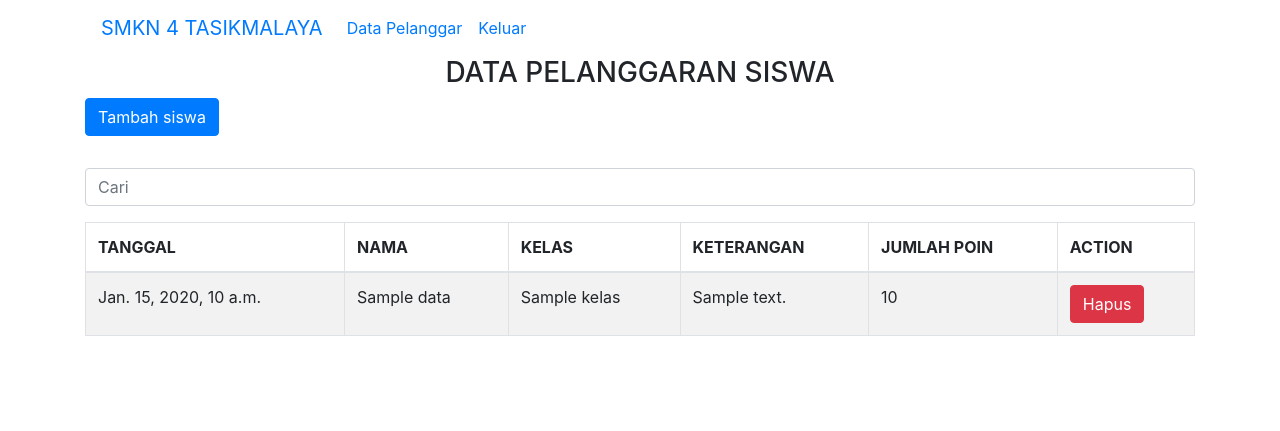
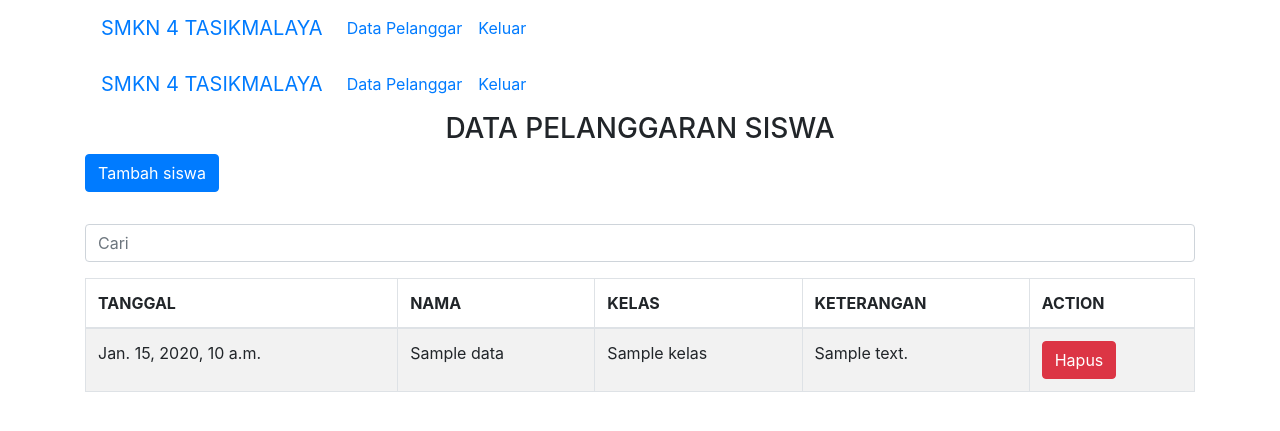
Before and after one commit to raysasitiaisyah/apk-pelanggaran-siswa-pbo, a Django app: template pelanggaransiswa/templates/data.html in a window 1280 px wide. Shown: the top 431 px of the page. Run offline with Django 3.2, Linux system fonts and the light colour scheme; the template is opened without the code that fills it: most values are stand-ins (such as "Sample title", 1, 10 or a date in 2020); some libraries are stand-ins or nearby versions.

Commit message:
Add files via upload

```diff
--- a/pelanggaransiswa/admin.py
+++ b/pelanggaransiswa/admin.py
@@ -2,6 +2,6 @@ from django.contrib import admin
 from pelanggaransiswa.models import *
 
 class DataAdmin(admin.ModelAdmin):
-  list_display = ['tanggal', 'nama', 'kelas', 'keterangan', 'jumlah_poin']
+  list_display = ['tanggal', 'nama', 'kelas', 'keterangan',]
 
 admin.site.register(Data, DataAdmin)
--- a/pelanggaransiswa/forms.py
+++ b/pelanggaransiswa/forms.py
@@ -12,5 +12,4 @@ class FormData(ModelForm):
       'nama' : forms.TextInput({'class' : 'form-control'}),
       'kelas' : forms.TextInput({'class' : 'form-control'}),
       'keterangan' : forms.Select({'class' : 'form-control'}),
-      'jumlah_poin' : forms.NumberInput({'class' : 'form-control'}),
     }
--- a/pelanggaransiswa/templates/data.html
+++ b/pelanggaransiswa/templates/data.html
@@ -1,6 +1,32 @@
 {% extends 'base.html' %}
 
 {% block content %}
+
+<div class="container">
+  <div class="row">
+    <div class="col-md-20">
+      <nav class="navbar navbar-expand-lg bg-body-tertiary">
+        <div class="container-fluid">
+          <a class="navbar-brand" href="#">SMKN 4 TASIKMALAYA</a>
+          <button class="navbar-toggler" type="button" data-bs-toggle="collapse" data-bs-target="#navbarNav" aria-controls="navbarNav" aria-expanded="false" aria-label="Toggle navigation">
+            <span class="navbar-toggler-icon"></span>
+          </button>
+          <div class="collapse navbar-collapse" id="navbarNav">
+            <ul class="navbar-nav">
+              <li class="nav-item">
+                <a class="nav-link active" aria-current="page" href="/data/">Data Pelanggar</a>
+              </li>
+              <li class="nav-item">
+                <a class="nav-link" href="/keluar">Keluar</a>
+              </li>
+            </ul>
+          </div>
+        </div>
+      </nav>
+    </div>
+  </div>
+</div>
+
 <center>
   <h3>DATA PELANGGARAN SISWA</h3>
 </center>
@@ -21,7 +47,6 @@
             <th>NAMA</th>
             <th>KELAS</th>
             <th>KETERANGAN</th>
-            <th>JUMLAH POIN</th>
             <th>ACTION</th>
           </tr>
         </thead>
@@ -32,7 +57,6 @@
             <td>{{ data.nama }}</td>
             <td>{{ data.kelas }}</td>
             <td>{{ data.keterangan }}</td>
-            <td>{{ data.jumlah_poin }}</td>
             <td>
                 <button data-toggle="modal" data-target="#hapus-{{ data.id }}" class="btn btn-danger">Hapus</button>
             </td>
@@ -45,7 +69,7 @@
                     </div>
                   </div>
                   <div class="modal-body">
-                    Apakah anda yakin ingin menghapus <strong>{{ data.na | upper }}</strong>
+                    Apakah anda yakin ingin menghapus <strong>{{ data.nama | upper }}</strong>
                   </div>
                   <div class="modal-footer">
                     <a href="{% url 'hapus_siswa' data.id%}" class="btn btn-danger">Hapus</a>
```
Also changed, not shown: pelanggaransiswa/models.py (+7 -8 lines), pelanggaransiswa/templates/registration/login.html (+0 -18 lines), pelanggaransiswa/views.py (+7 -6 lines), pelanggaransiswa/migrations/0004_alter_data_keterangan.py (added), pelanggaransiswa/migrations/0005_auto_20230119_1034.py (added).
